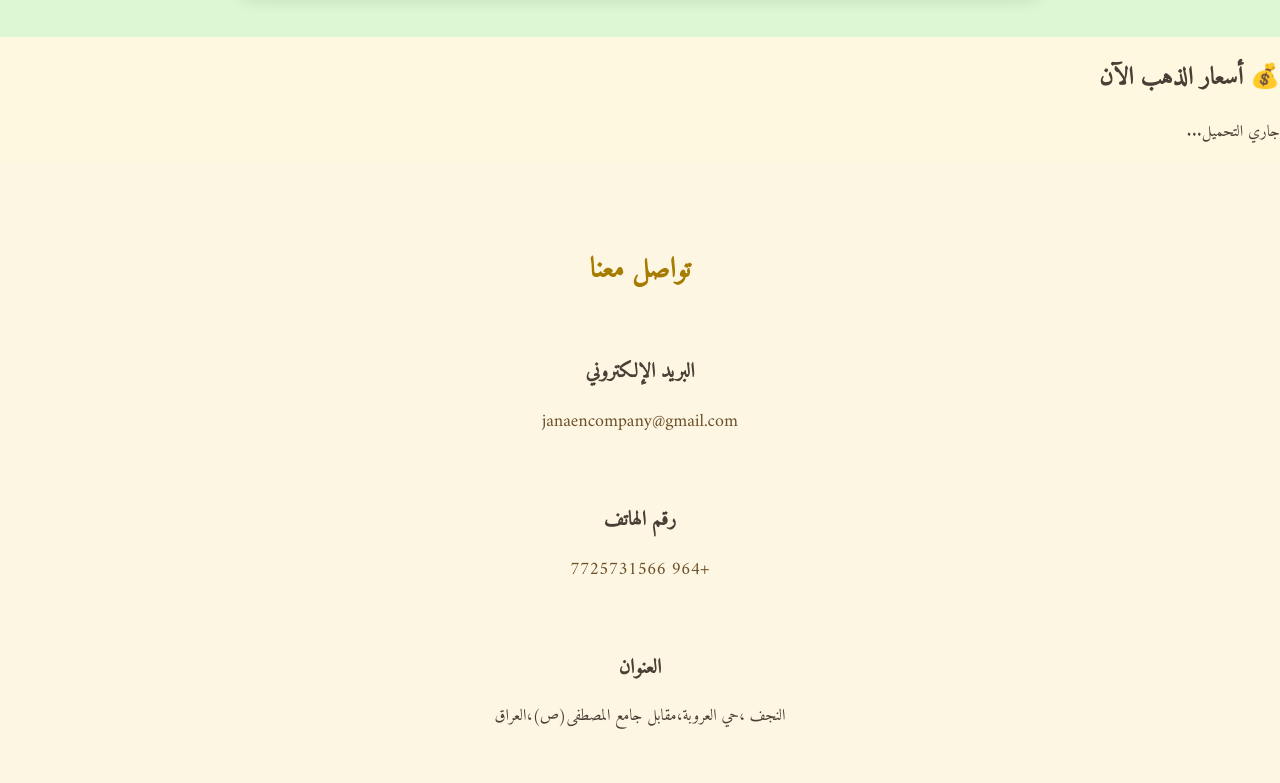
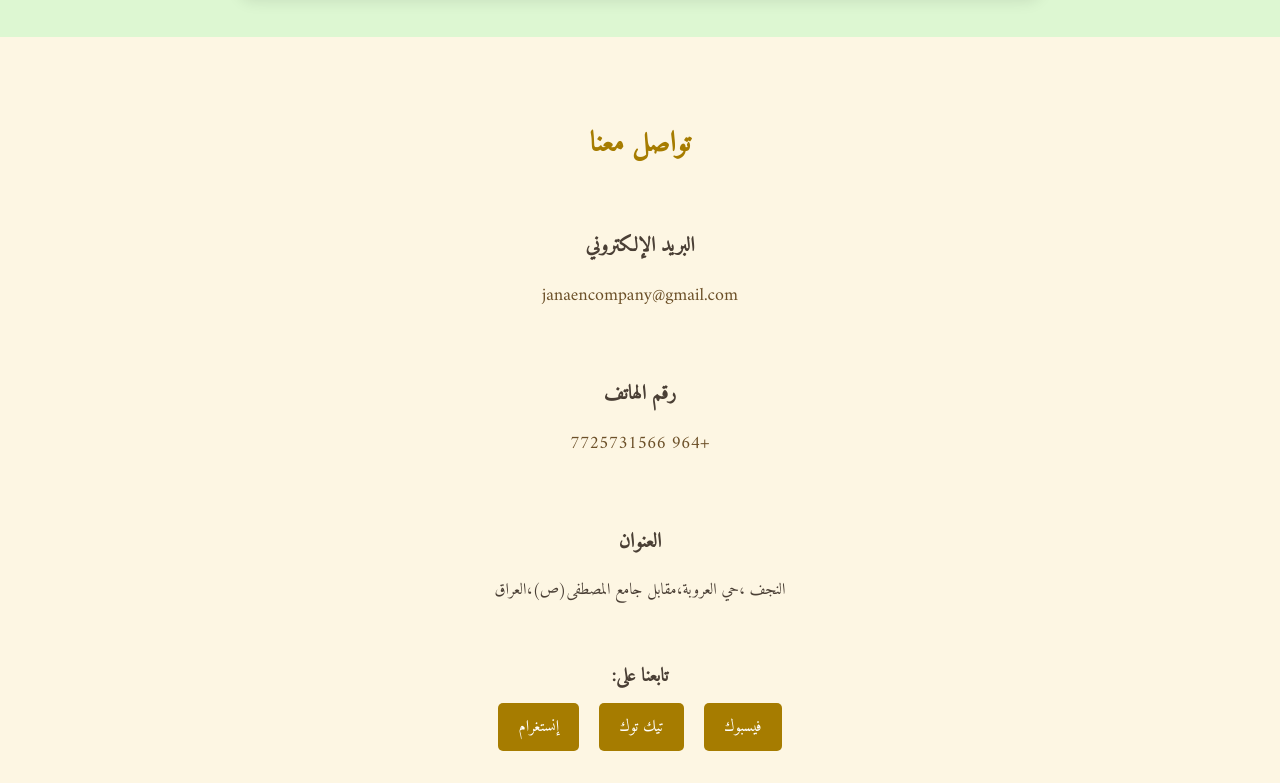
Before and after one commit to Al-Janain/Al-Janaeyn-Gold-Company, a plain HTML site: page index.html in a window 1280 px wide. Shown: the part 3277-4060 px from the top of the page. Drawn offline with Linux system fonts and the light colour scheme.

Commit message:
Update index.html

```diff
--- a/index.html
+++ b/index.html
@@ -233,18 +233,6 @@
 
 
 
-<!-- هذا القسم مازال قيد التعديل قابل للحذف-->
-<section id="gold-prices">
-  <h2>💰 أسعار الذهب الآن</h2>
-  <div class="coins-animation"></div>
-
-  <div id="prices">
-    <p id="gold-price">جاري التحميل...</p>
-    <p id="refresh-time"></p>
-  </div>
-</section>
-
-
 
 
 
```
